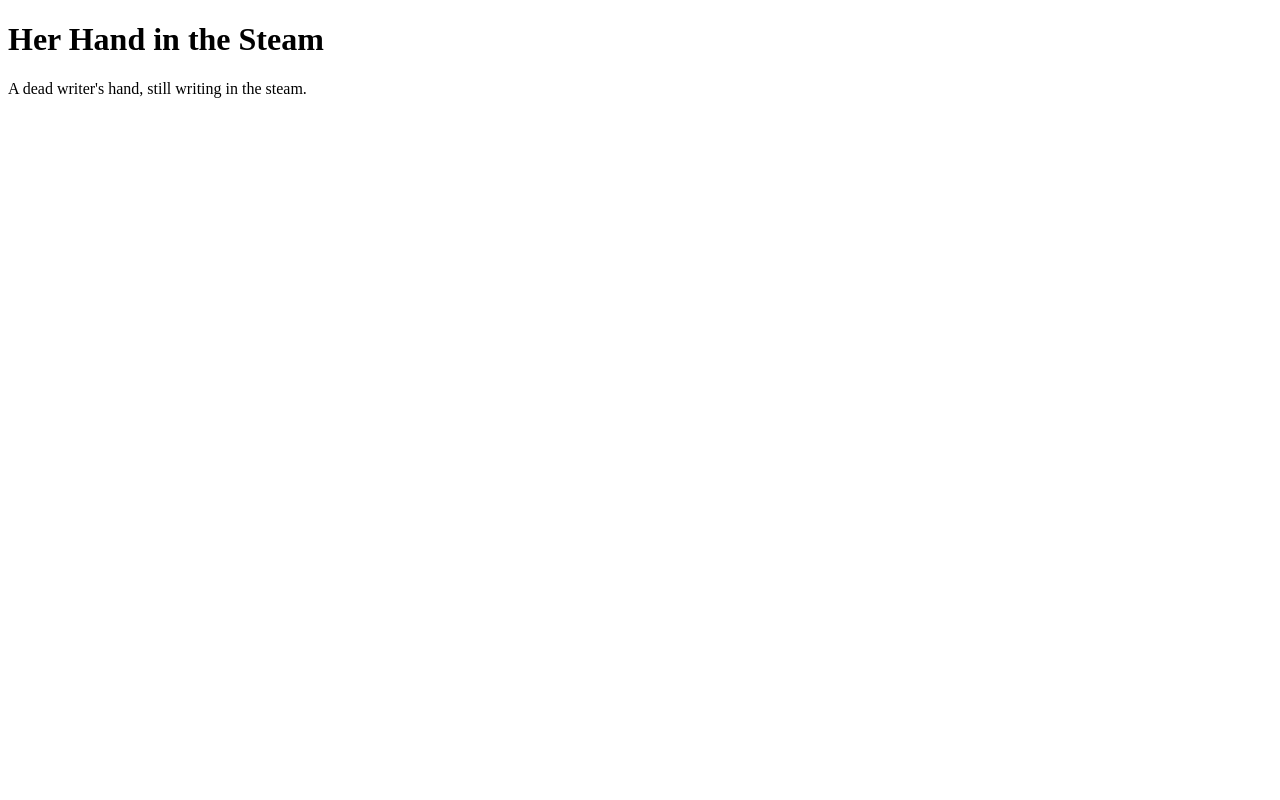
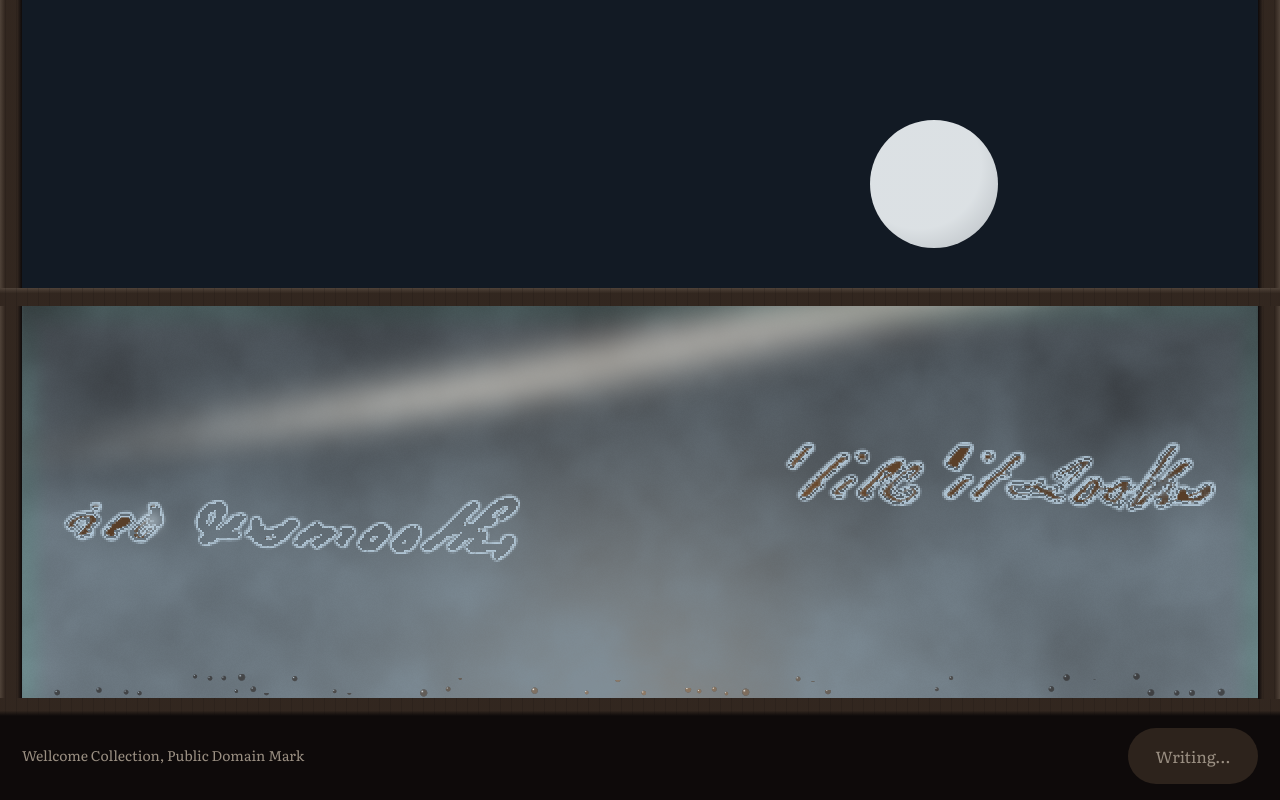
Before and after one commit to edycutjong/steam, a React (Vite) app: page / in a window 1280 px wide. Built offline with nearby package versions, Linux system fonts and the light colour scheme; a web font is replaced by a local one.

Commit message:
[kiro] steam-renderer task 30: App renders SteamPane, self-hosted fonts and tokens stylesheet

```diff
--- a/src/App.tsx
+++ b/src/App.tsx
@@ -1,9 +1,10 @@
-// Scaffold placeholder (P1a). The steam pane lands here through the Kiro `steam-renderer` spec.
+import SteamPane from './steam/SteamPane.tsx'
+
 export default function App() {
   return (
-    <main>
-      <h1>Her Hand in the Steam</h1>
-      <p>A dead writer's hand, still writing in the steam.</p>
-    </main>
+    <>
+      <h1 className="sr-only">Her Hand in the Steam</h1>
+      <SteamPane />
+    </>
   )
 }
--- a/src/main.tsx
+++ b/src/main.tsx
@@ -1,6 +1,10 @@
 import { StrictMode } from 'react'
 import { createRoot } from 'react-dom/client'
 import App from './App.tsx'
+import '@fontsource/im-fell-english/latin-400.css'
+import '@fontsource/literata/latin-400.css'
+import '@fontsource/dm-mono/latin-400.css'
+import './index.css'
 
 createRoot(document.getElementById('root')!).render(
   <StrictMode>
--- a/src/steam/SteamPane.tsx
+++ b/src/steam/SteamPane.tsx
@@ -64,7 +64,10 @@ function usePrefersReducedMotion(): boolean {
 }
 
 export default function SteamPane({ stem = NOTE_STEM }: { stem?: string }) {
-  const params = useMemo(() => parseParams(window.location.search, window.location.hash), [])
+  const params = useMemo(
+    () => (typeof window === 'undefined' ? parseParams('', '') : parseParams(window.location.search, window.location.hash)),
+    [],
+  )
   const reducedMotion = usePrefersReducedMotion()
   const canvasRef = useRef<HTMLCanvasElement>(null)
   const [loaded, setLoaded] = useState<Loaded | null>(null)
```
Also changed, not shown: .kiro/specs/steam-renderer/tasks.md.
